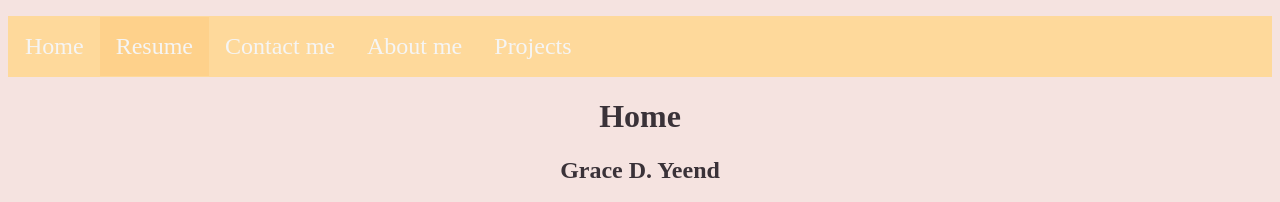
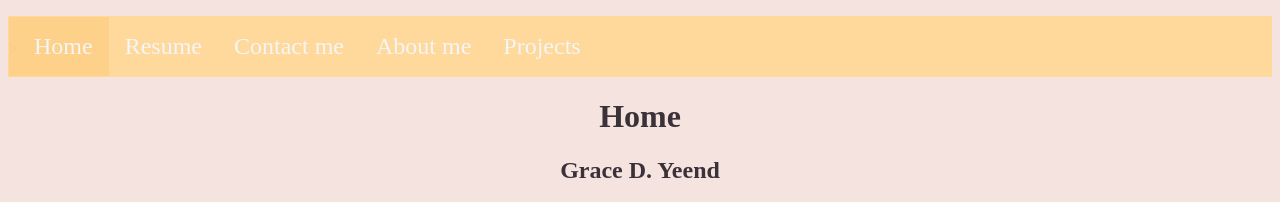
Before and after one commit to graceyeend/graceyeend.github.io, a plain HTML site: page index.html in a window 1280 px wide. Shown: the top 202 px of the page. Drawn offline with Linux system fonts and the light colour scheme.

Commit message:
your message here

```diff
--- a/index.html
+++ b/index.html
@@ -7,10 +7,10 @@
     </head>
     <body>
     <ul class="navbar">
-            <li><a href="index.html">Home</a></li>
-            <li class="active"><a href="resume.html"> Resume</a></li>
-            <li><a href="contactme.html">Contact me</a></li>
-            <li><a href="Aboutme.html">About me</a></li>
+            <li class="active">><a href="index.html">Home</a></li>
+            <li><a href="resume.html"> Resume</a></li>
+            <li><a href="contactme.html"> Contact me</a></li>
+            <li><a href="aboutme.html"> About me</a></li>
             <li class="dropdown">
              <a href= "#">Projects</a>
              <ul class="dropdown-content">
```
Also changed, not shown: contactme.html (+1 -1 lines), navbar.html (+1 -1 lines), resume.html (+1 -1 lines).
